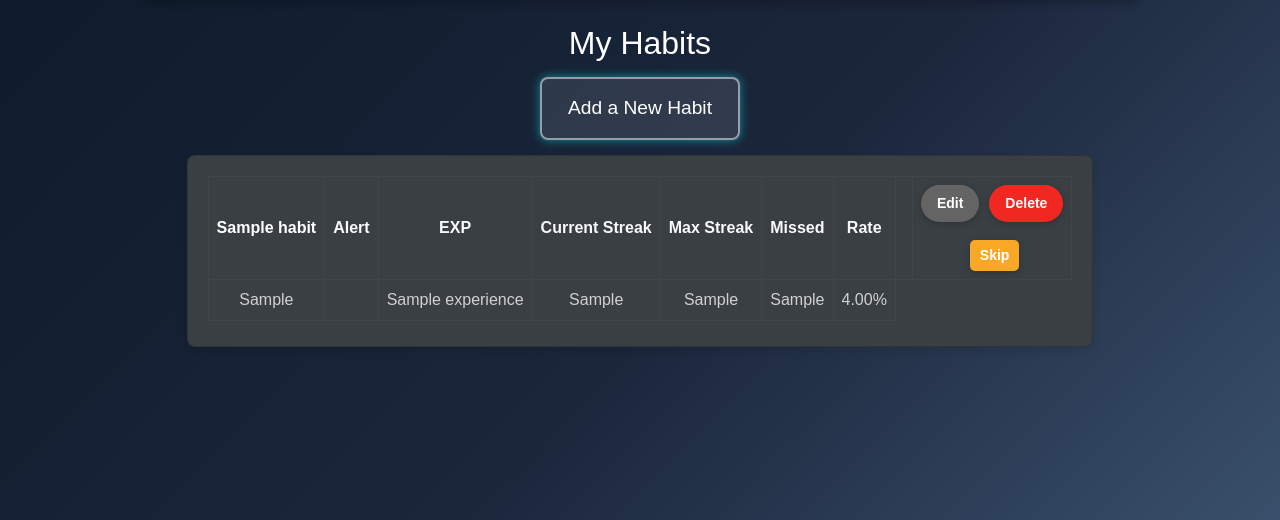
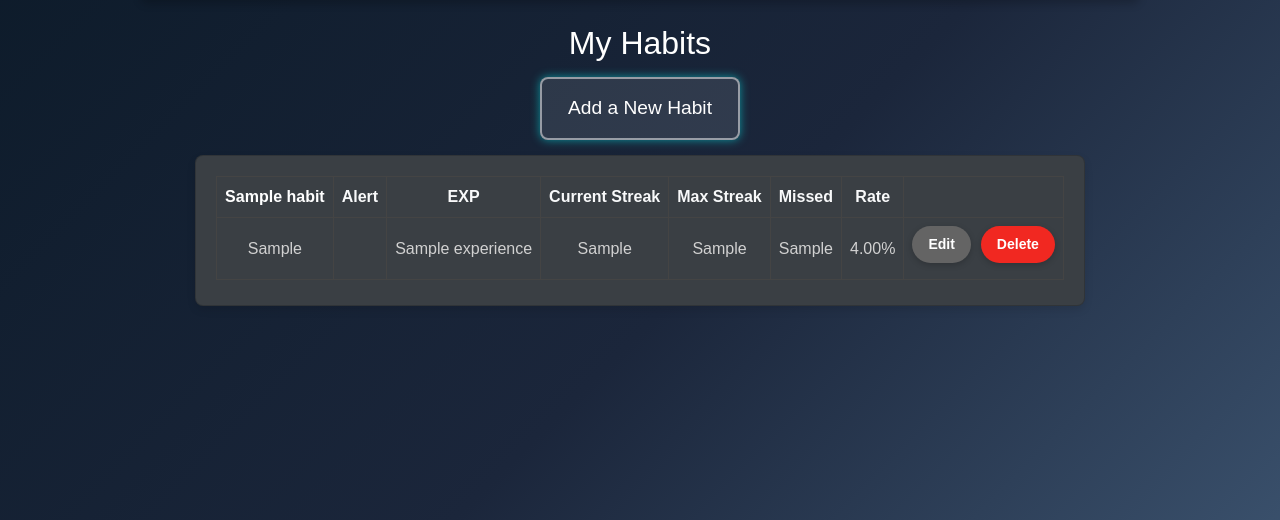
Before and after one commit to richard-w1/momentum, a Django app: template website/templates/my_habits.html in a window 1280 px wide. Shown: the part 66-586 px from the top of the page. Run offline with Django 5.2, Linux system fonts and the light colour scheme; the template is opened without the code that fills it: most values are stand-ins (such as "Sample title", 1, 10 or a date in 2020); some libraries are stand-ins or nearby versions.

Commit message:
Formmating for my habit table buttons.

```diff
--- a/website/static/css/styles.css
+++ b/website/static/css/styles.css
@@ -252,29 +252,16 @@ h1 {
 .skip-btn {
     background-color: #f9a825; /* Amber/Yellow */
     color: white;
-    padding: 5px 10px;
-    border: none;
-    border-radius: 5px;
-    margin-left: 5px;
-    cursor: pointer;
-    font-weight: bold;
-    transition: background-color 0.2s ease;
 }
 
 .skip-btn:hover {
-    background-color: #f57f17; /* Slightly darker on hover */
-}
-
-.skip-button-row {
-    display: flex;
-    justify-content: center;
-    margin-top: 10px;
+    background-color: #f57f17;
 }
 
 .habit-action-row {
     display: flex;
-    flex-direction: row;
     gap: 10px;
+    justify-content: center;
     align-items: baseline;
     margin-bottom: 8px;
 }
@@ -282,12 +269,9 @@ h1 {
 .habit-button-container {
     display: flex;
     flex-direction: column;
+    gap: 5px;
     align-items: center;
 }
-
-
-
-
 
 /* Profile Dropdown */
 .dropdown-menu {
--- a/website/templates/my_habits.html
+++ b/website/templates/my_habits.html
@@ -31,7 +31,6 @@
                             <td class="habit-details-labels">Rate</td>
 
                             <td class="habit-details-labels">
-                                <td class="habit-details-labels">
                                 <div class="habit-button-container">
                                     <div class="habit-action-row">
                                         {% if habit.frequency == 'daily' and not habit.is_completed_today %}
@@ -39,29 +38,34 @@
                                                 {% csrf_token %}
                                                 <button type="submit" class="small-btn done-btn">Done!</button>
                                             </form>
+                                            <form action="{% url 'skip_habit' habit.id %}" method="POST">
+                                                {% csrf_token %}
+                                                <input type="hidden" name="reason" value="No reason provided">
+                                                <button type="submit" class="small-btn skip-btn">Skip</button>
+                                            </form>
                                         {% elif habit.frequency == 'weekly' and not habit.is_completed_this_week %}
                                             <form action="{% url 'complete_habit' habit.id %}" method="POST">
                                                 {% csrf_token %}
                                                 <button type="submit" class="small-btn done-btn">Done!</button>
+                                            </form>
+                                            <form action="{% url 'skip_habit' habit.id %}" method="POST">
+                                                {% csrf_token %}
+                                                <input type="hidden" name="reason" value="No reason provided">
+                                                <button type="submit" class="small-btn skip-btn">Skip</button>
                                             </form>
                                         {% elif habit.frequency == 'monthly' and not habit.is_completed_this_month %}
                                             <form action="{% url 'complete_habit' habit.id %}" method="POST">
                                                 {% csrf_token %}
                                                 <button type="submit" class="small-btn done-btn">Done!</button>
                                             </form>
-                                            {% endif %}
-
-                                            <a href="{% url 'edit_habit' habit.id %}" class="small-btn edit-btn">Edit</a>
-                                            <a href="{% url 'delete_habit' habit.id %}" class="small-btn delete-btn">Delete</a>
-                                        </div>
-
-                                        <div class="skip-button-row">
                                             <form action="{% url 'skip_habit' habit.id %}" method="POST">
                                                 {% csrf_token %}
                                                 <input type="hidden" name="reason" value="No reason provided">
                                                 <button type="submit" class="small-btn skip-btn">Skip</button>
                                             </form>
+                                        {% endif %}
                                     </div>
+
                                 </div>
                             </td>
                         </tr>
@@ -84,6 +88,12 @@
                             <td class="habit-data">{{ habit.get_max_streak }}</td>
                             <td class="habit-data">{{ habit.get_missed_occurrences }}</td>
                             <td class="habit-data">{{ habit.get_completion_rate|floatformat:2 }}%</td>
+                            <td>
+                                <div class="habit-action-row">
+                                    <a href="{% url 'edit_habit' habit.id %}" class="small-btn edit-btn">Edit</a>
+                                    <a href="{% url 'delete_habit' habit.id %}" class="small-btn delete-btn">Delete</a>
+                                </div>
+                            </td>
 
                         </tr>
                     </table>
```
Lines whose indentation alone changed are shown as unchanged.
